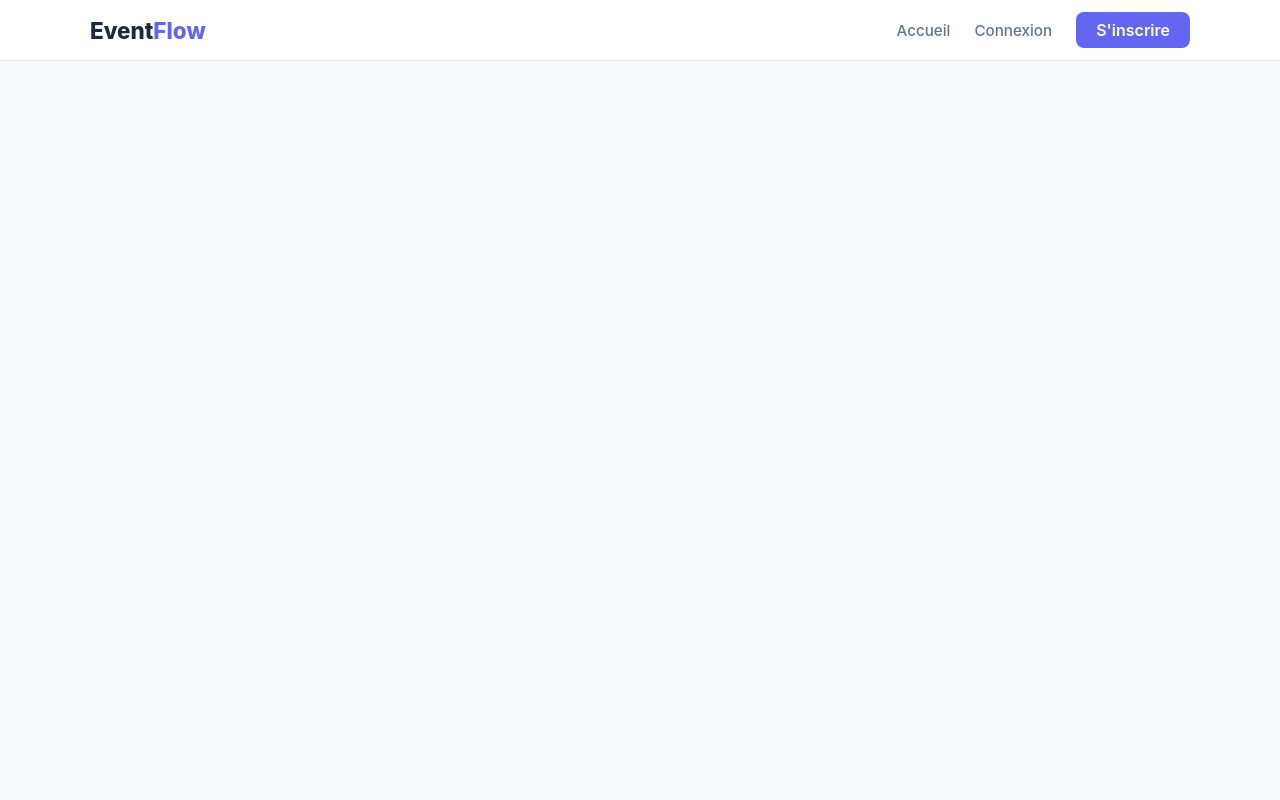
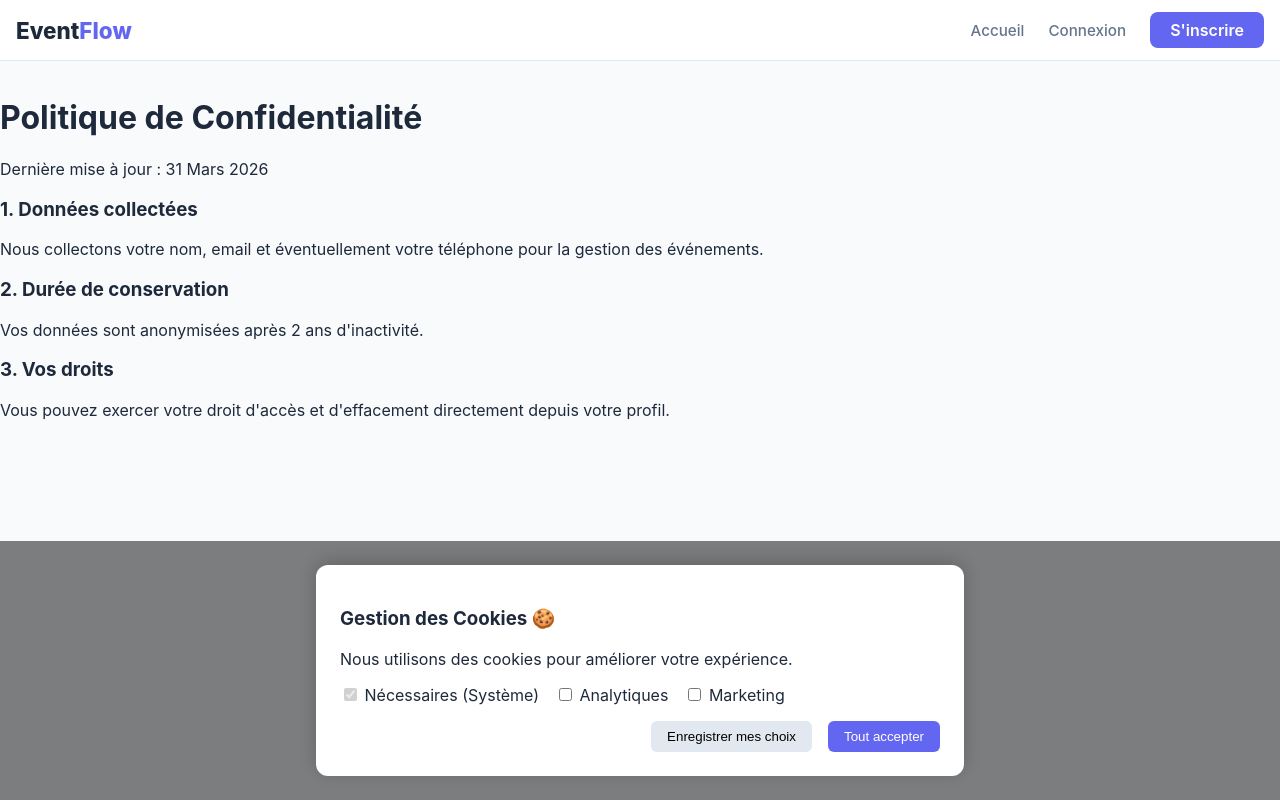
Before and after one commit to nguetcheu/client-vueJs, a Vue app: page /privacy in a window 1280 px wide. Built offline with nearby package versions, Linux system fonts and the light colour scheme; the HTML template or start-up script is replaced by a standard one.

Commit message:
Gestion RGPD

```diff
--- a/src/App.vue
+++ b/src/App.vue
@@ -1,6 +1,7 @@
 <script setup lang="ts">
 import { RouterView, RouterLink, useRouter } from 'vue-router'
 import { useAuthStore } from '@/stores/auth'
+import CookieBanner from '@/components/CookieBanner.vue'
 
 const router = useRouter()
 const authStore = useAuthStore()
@@ -26,6 +27,7 @@ const handleLogout = () => {
 
         <template v-else>
           <RouterLink to="/dashboard" class="link">Dashboard</RouterLink>
+          <RouterLink to="/profile" class="link">Mon Profil</RouterLink>
           <button @click="handleLogout" class="btn-minimal">Déconnexion</button>
         </template>
       </div>
@@ -39,6 +41,8 @@ const handleLogout = () => {
       </transition>
     </RouterView>
   </main>
+
+  <CookieBanner />
 </template>
 
 <style>
@@ -60,7 +64,6 @@ body {
 }
 
 .nav-container {
-  max-width: 1100px;
   margin: 0 auto;
   display: flex;
   justify-content: space-between;
@@ -135,4 +138,18 @@ body {
 .fade-leave-to {
   opacity: 0;
 }
+
+@media (max-width: 640px) {
+  .nav-container {
+    padding: 0 1rem;
+  }
+
+  .nav-links {
+    gap: 1rem;
+  }
+
+  .brand {
+    font-size: 1.2rem;
+  }
+}
 </style>
--- /dev/null
+++ b/src/components/CookieBanner.vue
@@ -0,0 +1,96 @@
+<script setup lang="ts">
+import { ref, onMounted } from 'vue'
+
+const isVisible = ref(false)
+const preferences = ref({
+  necessary: true,
+  analytics: false,
+  marketing: false,
+})
+
+onMounted(() => {
+  const saved = localStorage.getItem('eventflow_cookies')
+  if (!saved) isVisible.value = true
+})
+
+const savePreferences = (all = false) => {
+  if (all) {
+    preferences.value.analytics = true
+    preferences.value.marketing = true
+  }
+  localStorage.setItem(
+    'eventflow_cookies',
+    JSON.stringify({
+      ...preferences.value,
+      date: new Date().toISOString(),
+    }),
+  )
+  isVisible.value = false
+}
+</script>
+
+<template>
+  <div v-if="isVisible" class="cookie-overlay">
+    <div class="cookie-card">
+      <h3>Gestion des Cookies 🍪</h3>
+      <p>Nous utilisons des cookies pour améliorer votre expérience.</p>
+
+      <div class="cookie-options">
+        <label><input type="checkbox" checked disabled /> Nécessaires (Système)</label>
+        <label><input type="checkbox" v-model="preferences.analytics" /> Analytiques</label>
+        <label><input type="checkbox" v-model="preferences.marketing" /> Marketing</label>
+      </div>
+
+      <div class="cookie-actions">
+        <button @click="savePreferences(false)" class="btn-secondary">Enregistrer mes choix</button>
+        <button @click="savePreferences(true)" class="btn-primary">Tout accepter</button>
+      </div>
+    </div>
+  </div>
+</template>
+
+<style scoped>
+.cookie-overlay {
+  position: fixed;
+  bottom: 0;
+  left: 0;
+  right: 0;
+  background: rgba(0, 0, 0, 0.5);
+  z-index: 9999;
+  padding: 1.5rem;
+}
+.cookie-card {
+  max-width: 600px;
+  margin: 0 auto;
+  background: white;
+  padding: 1.5rem;
+  border-radius: 12px;
+  box-shadow: 0 -4px 20px rgba(0, 0, 0, 0.2);
+}
+.cookie-options {
+  display: flex;
+  gap: 1rem;
+  margin: 1rem 0;
+  flex-wrap: wrap;
+}
+.cookie-actions {
+  display: flex;
+  gap: 1rem;
+  justify-content: flex-end;
+}
+.btn-primary {
+  background: #6366f1;
+  color: white;
+  border: none;
+  padding: 0.5rem 1rem;
+  border-radius: 6px;
+  cursor: pointer;
+}
+.btn-secondary {
+  background: #e2e8f0;
+  border: none;
+  padding: 0.5rem 1rem;
+  border-radius: 6px;
+  cursor: pointer;
+}
+</style>
--- a/src/router/index.ts
+++ b/src/router/index.ts
@@ -31,6 +31,17 @@ const routes: RouteRecordRaw[] = [
     name: 'edit-event',
     component: () => import('../views/EditEventView.vue'),
     meta: { requiresAuth: true },
+  },
+  {
+    path: '/profile',
+    name: 'profile',
+    component: () => import('@/views/ProfileView.vue'),
+    meta: { requiresAuth: true },
+  },
+  {
+    path: '/privacy',
+    name: 'privacy',
+    component: () => import('@/views/PrivacyView.vue'),
   },
   {
     path: '/dashboard',
--- /dev/null
+++ b/src/views/PrivacyView.vue
@@ -0,0 +1,18 @@
+<template>
+  <div class="privacy-container">
+    <h1>Politique de Confidentialité</h1>
+    <p>Dernière mise à jour : 31 Mars 2026</p>
+
+    <h3>1. Données collectées</h3>
+    <p>
+      Nous collectons votre nom, email et éventuellement votre téléphone pour la gestion des
+      événements.
+    </p>
+
+    <h3>2. Durée de conservation</h3>
+    <p>Vos données sont anonymisées après 2 ans d'inactivité.</p>
+
+    <h3>3. Vos droits</h3>
+    <p>Vous pouvez exercer votre droit d'accès et d'effacement directement depuis votre profil.</p>
+  </div>
+</template>
--- /dev/null
+++ b/src/views/ProfileView.vue
@@ -0,0 +1,192 @@
+<!-- eslint-disable @typescript-eslint/no-unused-vars -->
+<!-- eslint-disable @typescript-eslint/no-explicit-any -->
+<script setup lang="ts">
+import { ref, onMounted } from 'vue'
+import api from '@/api/axios'
+import { useAuthStore } from '@/stores/auth'
+
+const authStore = useAuthStore()
+const userDetails = ref<any>(null)
+const loading = ref(true)
+const updating = ref(false)
+
+const form = ref({
+  name: '',
+  email: '',
+  phone: ''
+})
+
+const fetchProfile = async () => {
+  try {
+    const { data } = await api.get('/me')
+    userDetails.value = data
+    form.value = {
+      name: data.name,
+      email: data.email,
+      phone: data.phone || ''
+    }
+  } catch (e) {
+    alert('Erreur de récupération des données')
+  } finally {
+    loading.value = false
+  }
+}
+
+const handleUpdate = async () => {
+  updating.value = true
+  try {
+    const { data } = await api.put('/me', form.value)
+    userDetails.value = data
+
+    if (authStore.user) {
+      authStore.user.name = data.name
+      authStore.user.email = data.email
+      localStorage.setItem('user', JSON.stringify(authStore.user))
+    }
+
+    alert('Informations mises à jour avec succès !')
+  } catch (error: any) {
+    alert(error.response?.data?.message || 'Erreur lors de la mise à jour')
+  } finally {
+    updating.value = false
+  }
+}
+
+const handleAnonymize = async () => {
+  if (confirm('Action irréversible : Votre compte sera anonymisé. Continuer ?')) {
+    try {
+      await api.delete('/me')
+      authStore.logout()
+      window.location.href = '/'
+    } catch (e) {
+      alert("Erreur lors de l'anonymisation")
+    }
+  }
+}
+
+onMounted(fetchProfile)
+</script>
+
+<template>
+  <div class="profile-page">
+    <h1>Mon Profil & Données (RGPD)</h1>
+
+    <div v-if="loading">Chargement...</div>
+
+    <div v-else class="profile-layout">
+      <section class="profile-card edit-section">
+        <h3>Droit de rectification : Modifier mes données</h3>
+        <form @submit.prevent="handleUpdate" class="edit-form">
+          <div class="form-group">
+            <label>Nom complet</label>
+            <input v-model="form.name" type="text" required />
+          </div>
+          <div class="form-group">
+            <label>Adresse Email</label>
+            <input v-model="form.email" type="email" required />
+          </div>
+          <div class="form-group">
+            <label>Téléphone (Optionnel)</label>
+            <input v-model="form.phone" type="tel" placeholder="Non renseigné" />
+          </div>
+          <button type="submit" :disabled="updating" class="btn-save">
+            {{ updating ? 'Enregistrement...' : 'Enregistrer les modifications' }}
+          </button>
+        </form>
+      </section>
+
+      <section class="profile-card">
+        <h3>Droit d'accès : Visualiser mes données stockées</h3>
+        <pre class="json-display">{{ userDetails }}</pre>
+      </section>
+
+      <section class="profile-card danger-zone">
+        <h3>Droit à l'oubli</h3>
+        <p>
+          En cliquant ici, vos données nominatives seront remplacées par des données aléatoires.
+          Cette action est définitive.
+        </p>
+        <button @click="handleAnonymize" class="btn-delete">Anonymiser mon compte</button>
+      </section>
+    </div>
+  </div>
+</template>
+
+<style scoped>
+.profile-page {
+  max-width: 800px;
+  margin: 0 auto;
+  padding: 2rem 1rem;
+}
+
+.profile-layout {
+  display: flex;
+  flex-direction: column;
+  gap: 2rem;
+}
+
+.profile-card {
+  background: white;
+  padding: 1.5rem;
+  border-radius: 12px;
+  box-shadow: 0 4px 6px -1px rgb(0 0 0 / 0.1);
+}
+
+.form-group {
+  margin-bottom: 1rem;
+  display: flex;
+  flex-direction: column;
+  gap: 0.5rem;
+}
+
+.form-group input {
+  padding: 0.75rem;
+  border: 1px solid #cbd5e1;
+  border-radius: 6px;
+  font-size: 1rem;
+}
+
+.btn-save {
+  background: #6366f1;
+  color: white;
+  border: none;
+  padding: 0.75rem 1.5rem;
+  border-radius: 6px;
+  font-weight: 600;
+  cursor: pointer;
+  width: 100%;
+}
+
+.json-display {
+  background: #f1f5f9;
+  padding: 1rem;
+  border-radius: 8px;
+  font-size: 0.8rem;
+  overflow-x: auto;
+  color: #475569;
+}
+
+.danger-zone {
+  border: 1px solid #fee2e2;
+  background: #fffafb;
+}
+
+.danger-zone h3 {
+  color: #991b1b;
+}
+
+.btn-delete {
+  background: #ef4444;
+  color: white;
+  border: none;
+  padding: 12px 24px;
+  cursor: pointer;
+  border-radius: 6px;
+  font-weight: 600;
+  margin-top: 1rem;
+}
+
+.btn-delete:hover {
+  background: #dc2626;
+}
+</style>
--- a/src/views/RegisterView.vue
+++ b/src/views/RegisterView.vue
@@ -4,7 +4,14 @@ import api from '@/api/axios'
 import { useRouter } from 'vue-router'
 
 const router = useRouter()
-const form = ref({ name: '', email: '', password: '', role: 'participant' })
+const form = ref({
+  name: '',
+  email: '',
+  password: '',
+  role: 'participant',
+  phone: '',
+  acceptRGPD: false,
+})
 const loading = ref(false)
 
 const handleRegister = async () => {
@@ -13,10 +20,10 @@ const handleRegister = async () => {
     await api.post('/auth/register', form.value)
     alert('Compte créé avec succès ! Connectez-vous.')
     router.push('/login')
-  // eslint-disable-next-line @typescript-eslint/no-explicit-any
+    // eslint-disable-next-line @typescript-eslint/no-explicit-any
   } catch (error: any) {
     console.error(error)
-    const message = error.response?.data?.message || "Erreur serveur"
+    const message = error.response?.data?.message || 'Erreur serveur'
     alert("Détail de l'erreur : " + message)
   } finally {
     loading.value = false
@@ -35,22 +42,12 @@ const handleRegister = async () => {
       <form @submit.prevent="handleRegister" class="auth-form">
         <div class="input-group">
           <label>Nom complet</label>
-          <input
-            v-model="form.name"
-            type="text"
-            placeholder="Ex: Jean Dupont"
-            required
-          />
+          <input v-model="form.name" type="text" placeholder="Ex: Jean Dupont" required />
         </div>
 
         <div class="input-group">
           <label>Adresse Email</label>
-          <input
-            v-model="form.email"
-            type="email"
-            placeholder="nom@exemple.com"
-            required
-          />
+          <input v-model="form.email" type="email" placeholder="nom@exemple.com" required />
         </div>
 
         <div class="input-group">
@@ -69,6 +66,21 @@ const handleRegister = async () => {
             <option value="participant">Participant (je m'inscris aux événements)</option>
             <option value="organizer">Organisateur (je crée des événements)</option>
           </select>
+        </div>
+
+        <div class="input-group">
+          <label>Téléphone (Optionnel)</label>
+          <input v-model="form.phone" type="tel" placeholder="06 00 00 00 00" maxlength="9" />
+        </div>
+
+        <div class="input-group checkbox-group">
+          <label class="checkbox-label">
+            <input type="checkbox" v-model="form.acceptRGPD" required />
+            <span
+              >J'ai lu et j'accepte la
+              <router-link to="/privacy">politique de confidentialité</router-link></span
+            >
+          </label>
         </div>
 
         <button type="submit" class="btn-submit" :disabled="loading">
@@ -97,7 +109,9 @@ const handleRegister = async () => {
   background: white;
   padding: 2.5rem;
   border-radius: 24px;
-  box-shadow: 0 20px 25px -5px rgba(0, 0, 0, 0.05), 0 10px 10px -5px rgba(0, 0, 0, 0.02);
+  box-shadow:
+    0 20px 25px -5px rgba(0, 0, 0, 0.05),
+    0 10px 10px -5px rgba(0, 0, 0, 0.02);
   width: 100%;
   max-width: 450px;
 }
@@ -139,7 +153,8 @@ const handleRegister = async () => {
   margin-left: 4px;
 }
 
-input, .role-select {
+input,
+.role-select {
   padding: 12px 16px;
   border: 1.5px solid #e2e8f0;
   border-radius: 12px;
@@ -148,7 +163,8 @@ input, .role-select {
   background: #fcfcfd;
 }
 
-input:focus, .role-select:focus {
+input:focus,
+.role-select:focus {
   outline: none;
   border-color: #6366f1;
   background: white;
```
